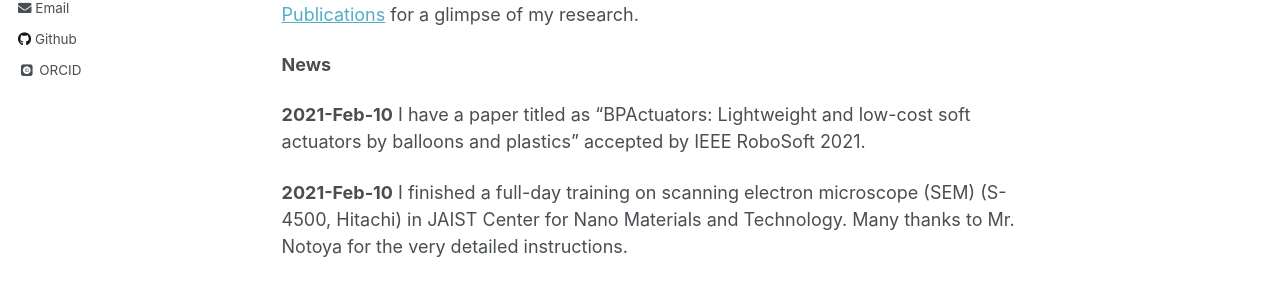
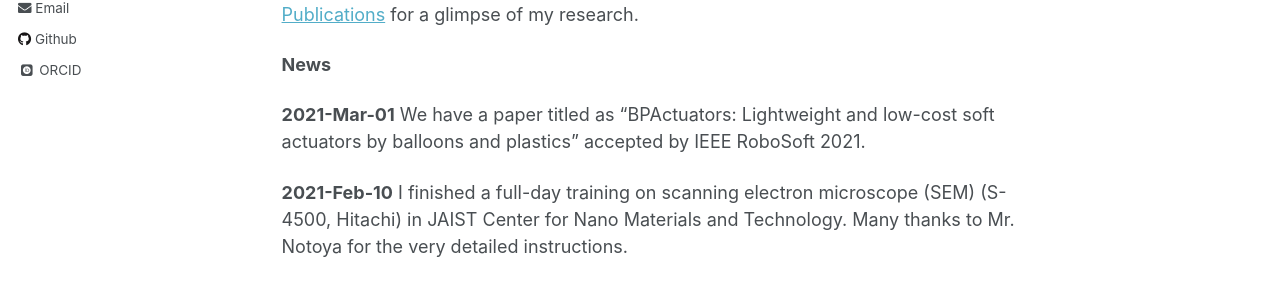
Before and after one commit to QiukaiQi/qiukaiqi.github.io, a Jekyll site: the page built from _pages/about.md, in a window 1280 px wide and 1134 px high. Shown: the part 426-713 px from the top of the window. Built offline with Jekyll 4.4.1, drawn with Linux system fonts in a browser that asks for light colours; some web fonts are replaced.

Commit message:
Update about.md

```diff
--- a/_pages/about.md
+++ b/_pages/about.md
@@ -14,7 +14,7 @@ My research sits at the interface between biology and engineering. I take inspir
 
 **News**
 
-**2021-Feb-10** I have a paper titled as "BPActuators: Lightweight and low-cost soft actuators by balloons and plastics" accepted by IEEE RoboSoft 2021.
+**2021-Mar-01** We have a paper titled as "BPActuators: Lightweight and low-cost soft actuators by balloons and plastics" accepted by IEEE RoboSoft 2021.
 
 **2021-Feb-10** I finished a full-day training on scanning electron microscope (SEM) (S-4500, Hitachi) in JAIST Center for Nano Materials and Technology. Many thanks to Mr. Notoya for the very detailed instructions.
 
```
